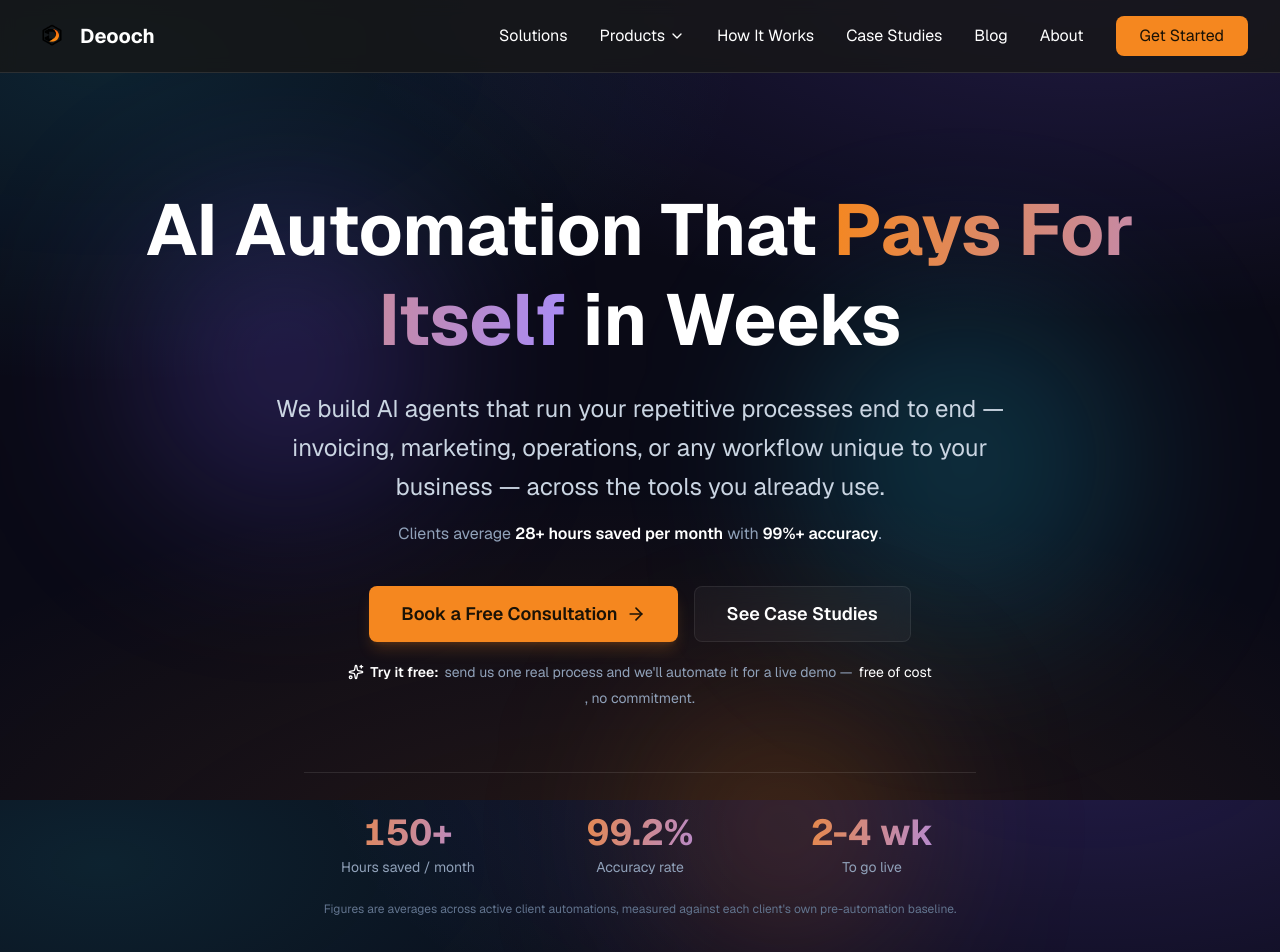
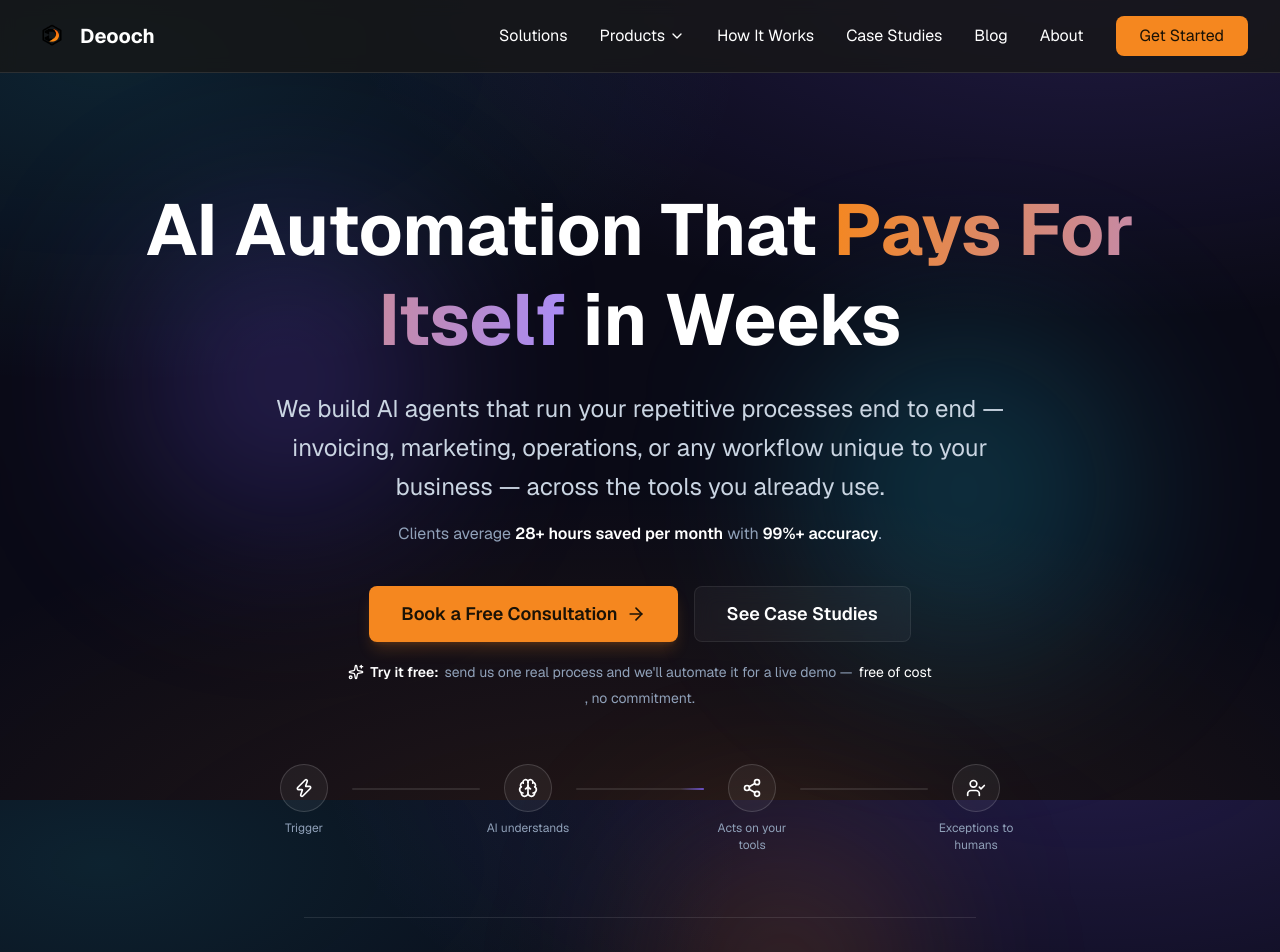
Before and after one commit to musaib001/deooch, a Next.js app: page / in a window 1280 px wide. Shown: the top 952 px of the page. Built offline with nearby package versions, Linux system fonts and the light colour scheme.

Commit message:
feat: add looping workflow animation to hero
Small auto-playing node-chain animation previewing the 4-step automation
model, placed between the CTA and stats row.

```diff
--- a/app/components/Hero.tsx
+++ b/app/components/Hero.tsx
@@ -13,6 +13,7 @@ import {
 } from 'framer-motion';
 import { ArrowRight, Sparkles } from 'lucide-react';
 import { Button } from '@/components/ui/button';
+import HeroFlow from './HeroFlow';
 
 const EASE = [0.16, 1, 0.3, 1] as const;
 
@@ -137,6 +138,10 @@ export default function Hero() {
           <span className="text-white">free of cost</span>, no commitment.
         </motion.p>
 
+        <motion.div variants={item}>
+          <HeroFlow />
+        </motion.div>
+
         <motion.div
           variants={item}
           className="mx-auto mt-16 grid max-w-2xl grid-cols-3 gap-6 border-t border-white/10 pt-10"
--- /dev/null
+++ b/app/components/HeroFlow.tsx
@@ -0,0 +1,65 @@
+'use client';
+
+import { useRef } from 'react';
+import { motion, useReducedMotion, useInView } from 'framer-motion';
+import { Zap, Brain, Share2, UserCheck, type LucideIcon } from 'lucide-react';
+
+// Mirrors the 4-step "How It Actually Works" model further down the page —
+// this is a looping preview of the same steps, not new content to maintain.
+const nodes: { icon: LucideIcon; label: string }[] = [
+  { icon: Zap, label: 'Trigger' },
+  { icon: Brain, label: 'AI understands' },
+  { icon: Share2, label: 'Acts on your tools' },
+  { icon: UserCheck, label: 'Exceptions to humans' },
+];
+
+const STEP = 1.1; // seconds between each node lighting up
+const PULSE = 0.6; // seconds each glow/travel animation takes
+const CYCLE = nodes.length * STEP + 0.8; // full loop before repeating from node 0
+
+export default function HeroFlow() {
+  const reduce = useReducedMotion();
+  const ref = useRef<HTMLDivElement>(null);
+  const inView = useInView(ref, { once: true, margin: '-80px' });
+  const animating = inView && !reduce;
+
+  return (
+    <div ref={ref} className="mx-auto mt-14 flex max-w-3xl items-start" aria-hidden>
+      {nodes.map((n, i) => (
+        <div key={n.label} className="flex flex-1 items-start last:flex-initial">
+          <div className="flex flex-col items-center gap-2 text-center">
+            <motion.div
+              className="flex h-11 w-11 items-center justify-center rounded-full border border-white/15 bg-white/5 sm:h-12 sm:w-12"
+              animate={
+                animating
+                  ? {
+                      scale: [1, 1.15, 1],
+                      boxShadow: [
+                        '0 0 0 rgba(124,92,255,0)',
+                        '0 0 22px rgba(124,92,255,0.6)',
+                        '0 0 0 rgba(124,92,255,0)',
+                      ],
+                    }
+                  : undefined
+              }
+              transition={{ duration: PULSE, repeat: Infinity, repeatDelay: CYCLE - PULSE, delay: i * STEP, ease: 'easeInOut' }}
+            >
+              <n.icon className="h-5 w-5 text-white" aria-hidden />
+            </motion.div>
+            <p className="w-20 text-xs leading-snug text-slate-400 sm:w-24">{n.label}</p>
+          </div>
+
+          {i < nodes.length - 1 && (
+            <div className="relative mt-[22px] h-0.5 flex-1 overflow-hidden rounded-full bg-white/10 sm:mt-[24px]">
+              <motion.div
+                className="absolute inset-y-0 left-0 w-1/2 bg-gradient-to-r from-transparent via-[#7c5cff] to-transparent"
+                animate={animating ? { x: ['-100%', '200%'] } : undefined}
+                transition={{ duration: PULSE, repeat: Infinity, repeatDelay: CYCLE - PULSE, delay: i * STEP + 0.15, ease: 'easeInOut' }}
+              />
+            </div>
+          )}
+        </div>
+      ))}
+    </div>
+  );
+}
```
